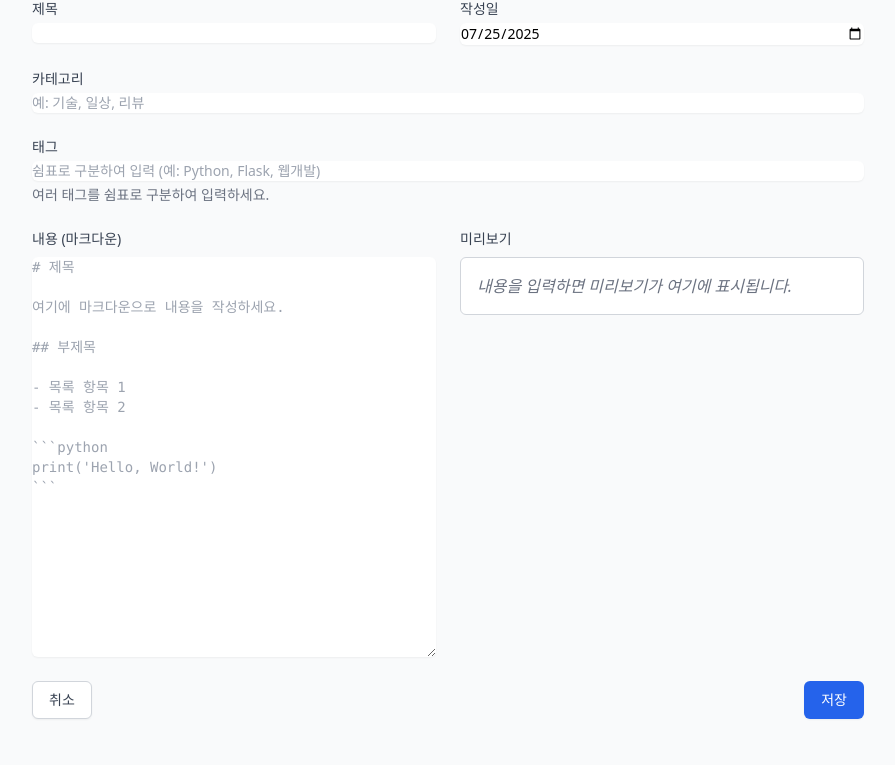
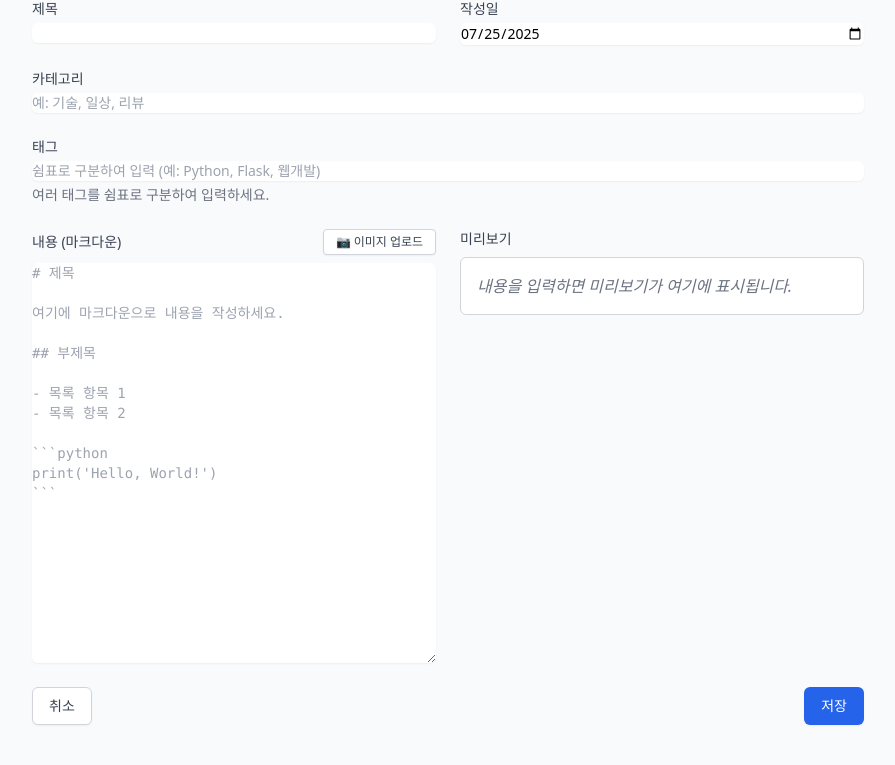
Before and after one commit to bluelucifer/MyCMSSimpleV5, a Flask app: page /posts/new in a window 1280 px wide. Shown: the part 202-967 px from the top of the page, without its empty margins (192-1087 px from the left). Run offline with Flask 3, Linux system fonts and the light colour scheme; parts of the project's set-up code (start-up, migrations or seed data) failed here and were passed over; some libraries are stand-ins or nearby versions.

Commit message:
feat: 이미지 관리 기능 구현 (#10)
- app.py에 /upload/image 엔드포인트 추가
- 이미지 파일 업로드 및 안전한 파일명 처리
- post_form.html에 이미지 업로드 버튼 추가
- 비동기 이미지 업로드 및 마크다운 자동 삽입 JavaScript 구현
- 파일 크기 및 타입 검증 추가
- 업로드 상태 표시 UI 구현

Closes #6

```diff
--- a/app/app.py
+++ b/app/app.py
@@ -2,6 +2,7 @@ from flask import Flask, render_template, request, redirect, url_for, jsonify
 import os
 import json
 from datetime import datetime
+from werkzeug.utils import secure_filename
 from app.post_parser import get_all_posts, get_post_by_slug, save_post, delete_post
 from app.builder import build_site
 from app.utils import run_git_command
@@ -11,7 +12,19 @@ app = Flask(__name__, template_folder='../templates', static_folder='../static')
 # 설정
 app.config['POSTS_DIR'] = os.path.join(os.path.dirname(os.path.dirname(os.path.abspath(__file__))), 'content', 'posts')
 app.config['SITE_DIR'] = os.path.join(os.path.dirname(os.path.dirname(os.path.abspath(__file__))), '_site')
+app.config['IMAGE_UPLOAD_FOLDER'] = os.path.join(os.path.dirname(os.path.dirname(os.path.abspath(__file__))), 'static', 'images')
 app.config['SECRET_KEY'] = 'your-secret-key-here'
+app.config['MAX_CONTENT_LENGTH'] = 16 * 1024 * 1024  # 16MB max file size
+
+# 허용되는 이미지 확장자
+ALLOWED_EXTENSIONS = {'png', 'jpg', 'jpeg', 'gif', 'webp'}
+
+def allowed_file(filename):
+    return '.' in filename and \
+           filename.rsplit('.', 1)[1].lower() in ALLOWED_EXTENSIONS
+
+# 이미지 업로드 폴더 생성
+os.makedirs(app.config['IMAGE_UPLOAD_FOLDER'], exist_ok=True)
 
 @app.route('/')
 def index():
@@ -78,6 +91,45 @@ def preview():
 
     return jsonify({'html': html})
 
+@app.route('/upload/image', methods=['POST'])
+def upload_image():
+    """이미지 업로드"""
+    try:
+        if 'image' not in request.files:
+            return jsonify({'error': '이미지 파일이 선택되지 않았습니다.'}), 400
+
+        file = request.files['image']
+        if file.filename == '':
+            return jsonify({'error': '파일이 선택되지 않았습니다.'}), 400
+
+        if file and allowed_file(file.filename):
+            # 안전한 파일명 생성
+            filename = secure_filename(file.filename)
+
+            # 파일명이 중복되지 않도록 타임스탬프 추가
+            name, ext = os.path.splitext(filename)
+            timestamp = datetime.now().strftime('%Y%m%d_%H%M%S')
+            filename = f"{name}_{timestamp}{ext}"
+
+            # 파일 저장
+            filepath = os.path.join(app.config['IMAGE_UPLOAD_FOLDER'], filename)
+            file.save(filepath)
+
+            # 웹에서 접근 가능한 URL 반환
+            image_url = f"/static/images/{filename}"
+
+            return jsonify({
+                'success': True,
+                'url': image_url,
+                'filename': filename,
+                'markdown': f"![이미지 설명]({image_url})"
+            })
+        else:
+            return jsonify({'error': '허용되지 않는 파일 형식입니다. (png, jpg, jpeg, gif, webp만 허용)'}), 400
+
+    except Exception as e:
+        return jsonify({'error': f'업로드 중 오류가 발생했습니다: {str(e)}'}), 500
+
 @app.route('/publish', methods=['GET', 'POST'])
 def publish():
     """사이트 빌드 및 GitHub Pages 배포"""
--- a/templates/post_form.html
+++ b/templates/post_form.html
@@ -48,7 +48,19 @@
 
         <div class="grid grid-cols-1 lg:grid-cols-2 gap-6">
             <div>
-                <label for="content" class="block text-sm font-medium text-gray-700 mb-2">내용 (마크다운)</label>
+                <div class="flex justify-between items-center mb-2">
+                    <label for="content" class="block text-sm font-medium text-gray-700">내용 (마크다운)</label>
+                    <div class="flex space-x-2">
+                        <label for="image-upload" class="cursor-pointer inline-flex items-center px-3 py-1 border border-gray-300 shadow-sm text-xs font-medium rounded text-gray-700 bg-white hover:bg-gray-50 focus:outline-none focus:ring-2 focus:ring-offset-2 focus:ring-blue-500">
+                            📷 이미지 업로드
+                        </label>
+                        <input type="file" id="image-upload" accept="image/*" class="hidden">
+                    </div>
+                </div>
+
+                <!-- 업로드 상태 표시 -->
+                <div id="upload-status" class="hidden mb-2 p-2 rounded text-sm"></div>
+
                 <textarea name="content" id="markdown-input" rows="20" required
                           class="block w-full shadow-sm sm:text-sm border-gray-300 rounded-md focus:ring-blue-500 focus:border-blue-500 font-mono"
                           placeholder="# 제목
@@ -92,6 +104,8 @@ print('Hello, World!')
 let previewTimeout;
 const markdownInput = document.getElementById('markdown-input');
 const previewOutput = document.getElementById('preview-output');
+const imageUpload = document.getElementById('image-upload');
+const uploadStatus = document.getElementById('upload-status');
 
 // 페이지 로드 시 초기 미리보기 생성
 if (markdownInput.value.trim()) {
@@ -107,6 +121,91 @@ markdownInput.addEventListener('input', function() {
     clearTimeout(previewTimeout);
     previewTimeout = setTimeout(updatePreview, 500); // 500ms 지연
 });
+
+// 이미지 업로드 처리
+imageUpload.addEventListener('change', function(e) {
+    const file = e.target.files[0];
+    if (!file) return;
+
+    // 파일 크기 체크 (16MB)
+    if (file.size > 16 * 1024 * 1024) {
+        showUploadStatus('파일 크기가 너무 큽니다. (최대 16MB)', 'error');
+        return;
+    }
+
+    // 이미지 파일 타입 체크
+    const allowedTypes = ['image/png', 'image/jpg', 'image/jpeg', 'image/gif', 'image/webp'];
+    if (!allowedTypes.includes(file.type)) {
+        showUploadStatus('허용되지 않는 파일 형식입니다. (png, jpg, jpeg, gif, webp만 허용)', 'error');
+        return;
+    }
+
+    uploadImage(file);
+});
+
+function uploadImage(file) {
+    showUploadStatus('이미지 업로드 중...', 'loading');
+
+    const formData = new FormData();
+    formData.append('image', file);
+
+    fetch('/upload/image', {
+        method: 'POST',
+        body: formData
+    })
+    .then(response => response.json())
+    .then(data => {
+        if (data.success) {
+            // 마크다운 텍스트를 현재 커서 위치에 삽입
+            const cursorPos = markdownInput.selectionStart;
+            const textBefore = markdownInput.value.substring(0, cursorPos);
+            const textAfter = markdownInput.value.substring(cursorPos);
+
+            markdownInput.value = textBefore + data.markdown + '\n\n' + textAfter;
+
+            // 커서 위치 업데이트
+            const newCursorPos = cursorPos + data.markdown.length + 2;
+            markdownInput.setSelectionRange(newCursorPos, newCursorPos);
+            markdownInput.focus();
+
+            // 미리보기 업데이트
+            updatePreview();
+
+            showUploadStatus(`이미지가 성공적으로 업로드되었습니다: ${data.filename}`, 'success');
+
+            // 파일 입력 초기화
+            imageUpload.value = '';
+        } else {
+            showUploadStatus(data.error || '업로드에 실패했습니다.', 'error');
+        }
+    })
+    .catch(error => {
+        console.error('업로드 오류:', error);
+        showUploadStatus('업로드 중 오류가 발생했습니다.', 'error');
+    });
+}
+
+function showUploadStatus(message, type) {
+    uploadStatus.className = 'mb-2 p-2 rounded text-sm';
+
+    if (type === 'loading') {
+        uploadStatus.className += ' bg-blue-100 text-blue-800';
+    } else if (type === 'success') {
+        uploadStatus.className += ' bg-green-100 text-green-800';
+    } else if (type === 'error') {
+        uploadStatus.className += ' bg-red-100 text-red-800';
+    }
+
+    uploadStatus.textContent = message;
+    uploadStatus.classList.remove('hidden');
+
+    // 성공/에러 메시지는 3초 후 자동 숨김
+    if (type !== 'loading') {
+        setTimeout(() => {
+            uploadStatus.classList.add('hidden');
+        }, 3000);
+    }
+}
 
 function updatePreview() {
     const content = markdownInput.value;
```
